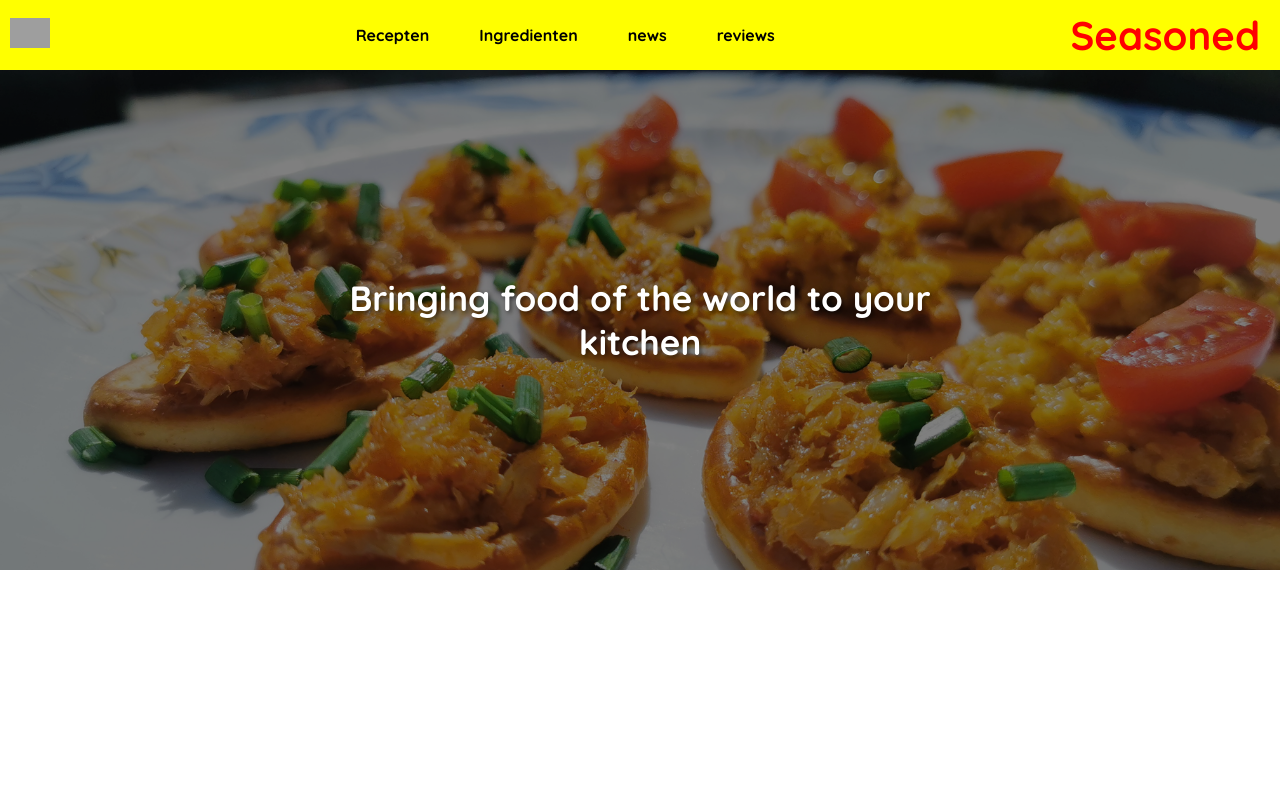
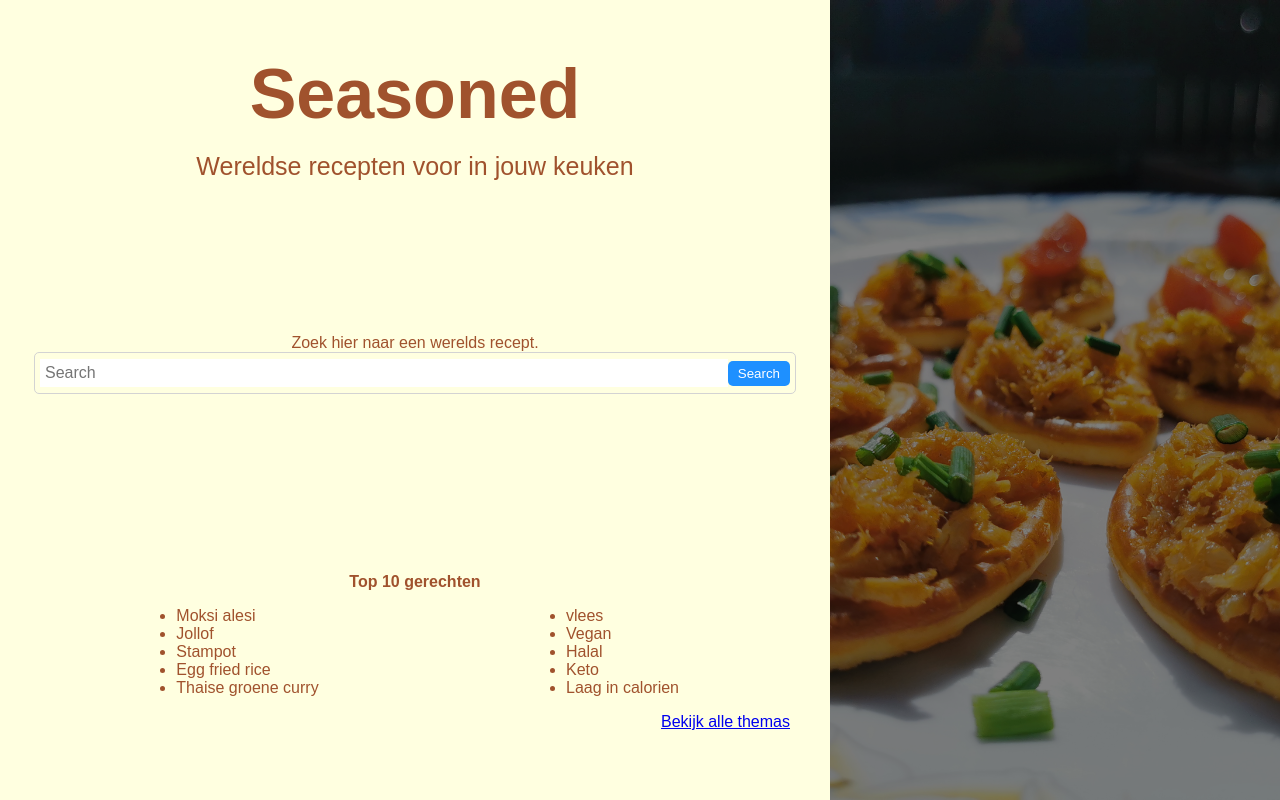
Before and after one commit to LerathoBiekman/Seasoned, a Django app: page / in a window 1280 px wide. Run offline with Django 4.2, Linux system fonts and the light colour scheme; grey boxes are pictures that could not be loaded.

Commit message:
updated the home page

```diff
--- a/seasoned_webapp/recipes/static/stylesheets/home.css
+++ b/seasoned_webapp/recipes/static/stylesheets/home.css
@@ -1,7 +1,124 @@
+body, html {
+    margin: 0;
+    padding: 0;
+    overflow-x: hidden;
+    font-family: 'Quicksand', sans-serif;
+    color: sienna;
+}
+
+h1 {
+    font-weight: bold;
+    text-shadow: 2px;
+    font-size: 70px;
+}
+
+.main-div {
+    width: 100%;
+    height: 100vh;
+    display: flex;
+    overflow: hidden;
+}
+
+/*Container for the left part of the page*/
+.large {
+    flex: 5;
+    background-color: lightyellow;
+    height: 90vh;
+    overflow: hidden;
+    flex-direction: column;
+    padding: 5vh;
+}
+
+.large div {
+    width: 100%;
+    display: flex;
+}
+
+/*Container for the right part on the page*/
+.small {
+    flex: 3;
+    height: 100vh;
+    overflow: hidden;
+}
+
+/*repeated styles*/
+.center {
+    display: flex;
+    align-items: center;
+    justify-content: center;
+}
+
+.right-aligned {
+    align-items: flex-start;
+    justify-content: flex-end;
+}
+
+/*Styling for title*/
+.title-div {
+    flex: 2;
+    height: 15%;
+}
+
+/*Styling for subtitle*/
+.subtitle-div {
+    flex: 1;
+    height: 5%;
+}
+
+.subtitle-div a{
+    font-size: 25px;
+}
+
+/*Styling for middle of the page. the search bar and text*/
+.search-bar-div {
+    flex: 3;
+    height: 50%;
+    flex-direction: column;
+}
+
+.search-bar {
+    width: 80%;
+    height: 30px;
+    display: flex;
+    align-items: center;
+    padding: 5px;
+    border: 1px solid lightgray;
+    border-radius: 5px;
+}
+
+.search-input {
+    flex: 1;
+    border: none;
+    padding: 5px;
+    font-size: 16px;
+}
+
+.search-button {
+    background-color: dodgerblue;
+    color: white;
+    border: none;
+    padding: 5px 10px;
+    border-radius: 5px;
+    cursor: pointer;
+}
+
+/*Styling for the bottom of the page. the navigation to the diffrent themes*/
+.theme-div {
+    flex: 2;
+    height: 30%;
+    flex-direction: column;
+}
+
+.list-div{
+    display: flex;
+
+}
+
+/*Styling for image carousel on the right side*/
 .carousel {
     position: relative;
     width: 100%;
-    height: 500px;
+    height: 100vh;
     overflow: hidden;
 }
 
--- a/seasoned_webapp/recipes/templates/home.html
+++ b/seasoned_webapp/recipes/templates/home.html
@@ -1,17 +1,66 @@
-{% extends "navigation.html" %}
-
-{% block link %}
+<!DOCTYPE html>
+<html>
+<head>
+    <title>Navigation Bar Example</title>
     <link rel="stylesheet" type="text/css" href="../static/stylesheets/home.css">
-{% endblock %}
-
-{% block content%}
+</head>
+<body>
+<div class="main-div">
+    <div class="large">
+        <div class="title-div center">
+            <h1>Seasoned</h1>
+        </div>
+        <div class="subtitle-div center">
+            <a>Wereldse recepten voor in jouw keuken</a>
+        </div>
+        <div class="search-bar-div center">
+            <div class="search-text center">
+                <a>Zoek hier naar een werelds recept.</a>
+            </div>
+            <div class="search-bar">
+                <input type="text" class="search-input" placeholder="Search">
+                <button class="search-button">Search</button>
+            </div>
+        </div>
+        <div class="theme-div center">
+            <div class="title-top center">
+                <strong>Top 10 gerechten</strong>
+            </div>
+            <div class="list-div">
+                <div class="center">
+                    <ul>
+                        <li>Moksi alesi</li>
+                        <li>Jollof</li>
+                        <li>Stampot</li>
+                        <li>Egg fried rice</li>
+                        <li>Thaise groene curry</li>
+                    </ul>
+                </div>
+                <div class="center">
+                    <ul>
+                        <li>vlees</li>
+                        <li>Vegan</li>
+                        <li>Halal</li>
+                        <li>Keto</li>
+                        <li>Laag in calorien</li>
+                    </ul>
+                </div>
+            </div>
+            <div class="more-categories right-aligned">
+                <a href="#">Bekijk alle themas</a>
+            </div>
+        </div>
+    </div>
+    <div class="small">
         <div class="carousel">
             <img class="carousel-image" src="../static/images/pic1.jpg" alt="Image 1">
             <img class="carousel-image" src="../static/images/pic2.jpg" alt="Image 2">
             <img class="carousel-image" src="../static/images/pic3.jpg" alt="Image 3">
             <img class="carousel-image" src="../static/images/pic4.jpg" alt="Image 4">
             <div class="carousel-text">
-        Bringing food of the world to your kitchen
+
+            </div>
+        </div>
     </div>
 </div>
 
@@ -27,4 +76,5 @@
             carouselImages[currentIndex].style.display = 'block';
         }, 3000);
     </script>
-{% endblock %}
+</body>
+</html>
```
Lines whose indentation alone changed are shown as unchanged.
